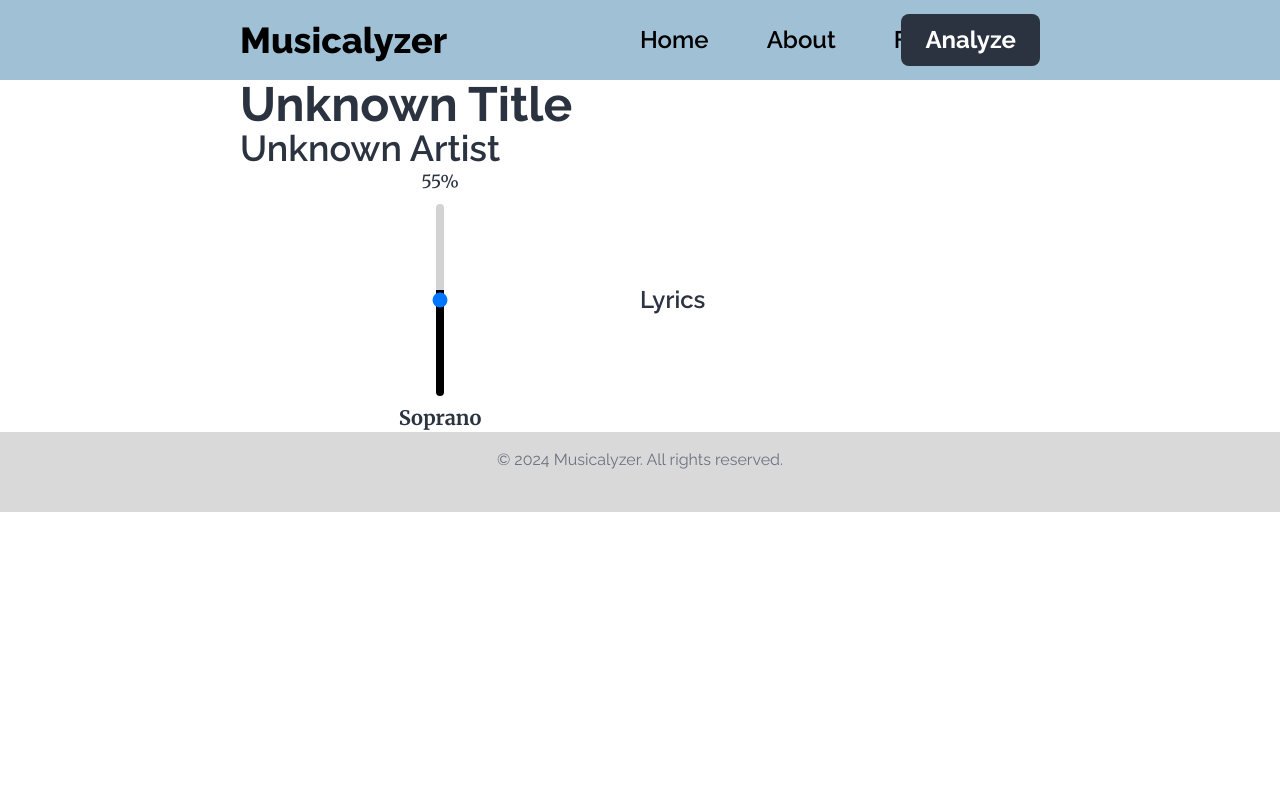
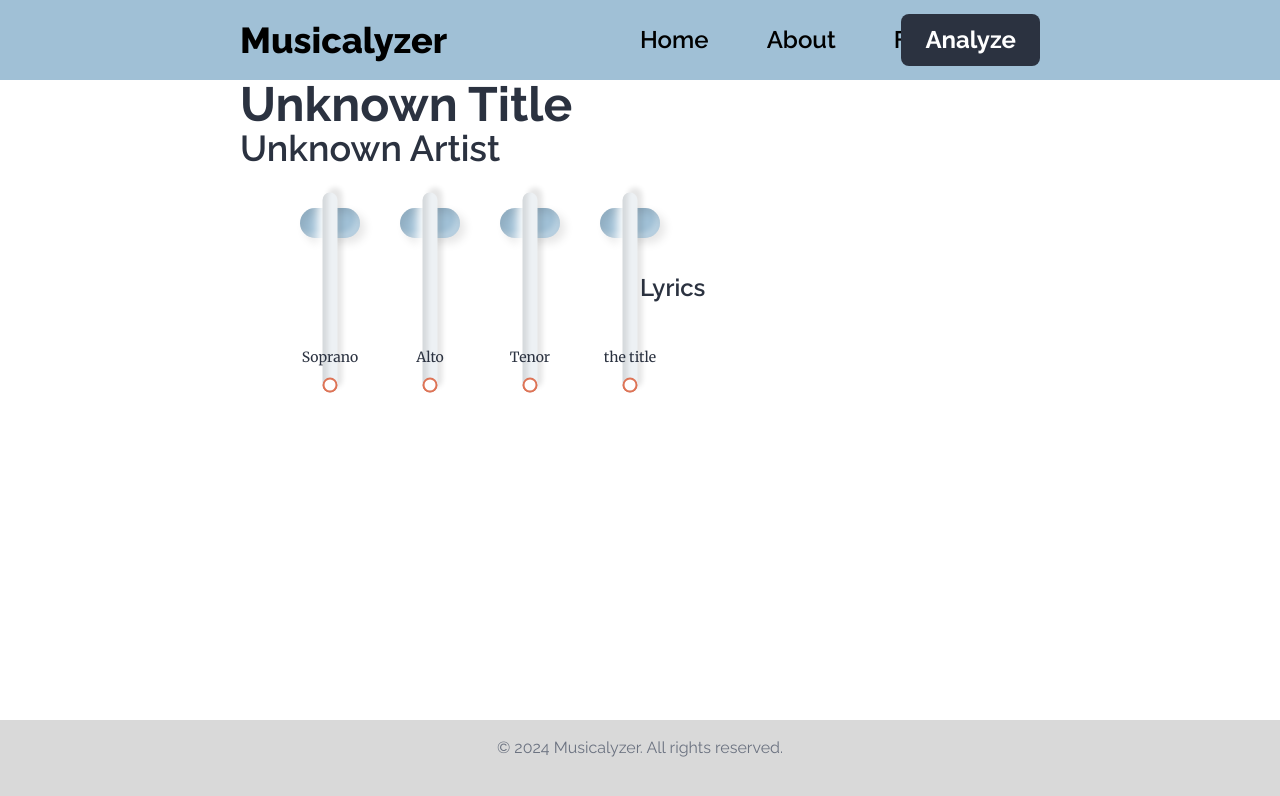
Before and after one commit to Tituz175/Musicnalyzer, a Next.js app in the folder frontend/musicnalyzer/: page /analyze in a window 1280 px wide. Shown: the top 796 px of the page. Built offline with nearby package versions, Linux system fonts and the light colour scheme.

Commit message:
the analyze page vertical sliders done

```diff
--- a/frontend/musicnalyzer/src/app/analyze/page.tsx
+++ b/frontend/musicnalyzer/src/app/analyze/page.tsx
@@ -28,8 +28,13 @@ export default function Analyze() {
       </h3>
 
       <section className="flex items-center w-full">
-        <div className="w-1/2">
-          <VerticalSlider />
+        <div className="w-1/2 flex items-center justify-center p-10">
+          <div className='w-full flex justify-between'>
+          <VerticalSlider inputValue="Soprano"/>
+          <VerticalSlider inputValue="Alto"/>
+          <VerticalSlider inputValue="Tenor"/>
+          <VerticalSlider inputValue="the title"/>
+          </div>
         </div>
         <div className="w-1/2">
           <h4 className="font-semibold text-2xl font-secondary">Lyrics</h4>
--- a/frontend/musicnalyzer/src/app/globals.css
+++ b/frontend/musicnalyzer/src/app/globals.css
@@ -33,3 +33,62 @@ body {
     text-wrap: balance;
   }
 }
+
+.slider-container {
+  display: flex;
+  flex-direction: column;
+  align-items: center;
+  width: 100px;
+  position: relative;
+  justify-content: space-between;
+  height: 20vh;
+}
+
+.value-display {
+  text-align: center;
+  width: 60px;
+  font-size: 1.25rem;
+  color: var(--foreground-tertiary);
+  background: var(--background-secondary);
+  border-radius: 25px;
+  font-weight: 500;
+  box-shadow: 5px 5px 10px rgba(0, 0, 0, 0.1),
+      -5px -5px 10px var(--foreground-tertiary),
+      inset 5px 5px 10px rgba(0, 0, 0, 0.1),
+      inset -5px -5px 5px rgba(255, 255, 255, 0.25);
+}
+
+.range {
+  width: 200px;
+  height: auto;
+  appearance: none;
+  background: #edf1f4;
+  outline: none;
+  border-radius: 15px;
+  box-shadow: 5px 5px 5px rgba(0, 0, 0, 0.1),
+      -5px -5px 10px var(--foreground-tertiary),
+      inset 5px 5px 5px rgba(0, 0, 0, 0.1);
+  overflow: hidden;
+  transform: rotate(-90deg);
+  transform-origin: center;
+  position: relative;
+}
+
+.range::-webkit-slider-thumb {
+  appearance: none;
+  width: 15px;
+  height: 15px;
+  background: var(--foreground-tertiary);
+  border-radius: 50%;
+  border: 2px solid var(--foreground-secondary);
+  box-shadow: -407px 0 0 400px var(--foreground-secondary);
+  cursor: pointer;
+}
+
+.slider-title {
+  position: relative;
+  /* margin-top: 10px; */
+  text-align: center;
+  font-size: 0.875rem;
+  /* color: var(--foreground-tertiary); */
+}
--- a/frontend/musicnalyzer/src/components/Footer.tsx
+++ b/frontend/musicnalyzer/src/components/Footer.tsx
@@ -2,7 +2,7 @@ import Link from "next/link";
 
 export default function Footer() {
   return (
-    <footer className="bg-tertiary font-secondary text-gray-500 py-4 text-center h-20">
+    <footer className="bg-tertiary font-secondary text-gray-500 py-4 text-center h-20 fixed bottom-0 w-full">
       <div className="container mx-auto px-6">
         <p>
           &copy; {new Date().getFullYear()} Musicalyzer. All rights reserved.
--- a/frontend/musicnalyzer/src/components/Slider.tsx
+++ b/frontend/musicnalyzer/src/components/Slider.tsx
@@ -1,57 +1,32 @@
-"use client"
+import { useState } from 'react';
 
-import { useState, ChangeEvent } from 'react';
+type sliderprops = {
+  inputValue: string,
+};
 
-const VerticalSlider: React.FC = () => {
-  const [value, setValue] = useState<number>(55); // Default value at 55%
+const VerticalSlider: React.FC<sliderprops> = ({ inputValue }) => {
+  const [rangeValue, setRangeValue] = useState<number>(0);
 
-  const handleSliderChange = (e: ChangeEvent<HTMLInputElement>) => {
-    setValue(Number(e.target.value)); // Update the slider value
+  const handleRangeChange = (e: React.ChangeEvent<HTMLInputElement>) => {
+    setRangeValue(Number(e.target.value));
   };
 
   return (
-    <div className="flex flex-col items-center space-y-2">
-      {/* Slider Value */}
-      <div className="text-lg font-medium">{value}%</div>
-
-      {/* Slider */}
+    <div className="slider-container">
+      <div className="value-display" id='rangeValue'>
+        {rangeValue}
+      </div>
       <input
         type="range"
+        className="range"
+        value={rangeValue}
         min="0"
         max="100"
-        value={value}
-        className="w-2 h-48 appearance-none bg-gray-300 rounded-full relative"
-        onChange={handleSliderChange}
-        style={{
-          background: `linear-gradient(to top, black ${value}%, lightgray ${value}%)`,
-        }}
+        onChange={handleRangeChange}
       />
-
-      {/* Custom styling for slider thumb */}
-      {/* <style jsx>{`
-        input[type='range']::-webkit-slider-thumb {
-          -webkit-appearance: none;
-          appearance: none;
-          width: 20px;
-          height: 20px;
-          background: white;
-          border: 2px solid black;
-          border-radius: 50%;
-          cursor: pointer;
-        }
-
-        input[type='range']::-moz-range-thumb {
-          width: 20px;
-          height: 20px;
-          background: white;
-          border: 2px solid black;
-          border-radius: 50%;
-          cursor: pointer;
-        }
-      `}</style> */}
-
-      {/* Label at the bottom */}
-      <div className="text-xl font-semibold">Soprano</div>
+      <div className="slider-title">
+        {inputValue}
+      </div>
     </div>
   );
 };
```
Also changed, not shown: 2 other files (tests, documents, lock files or other folders).
